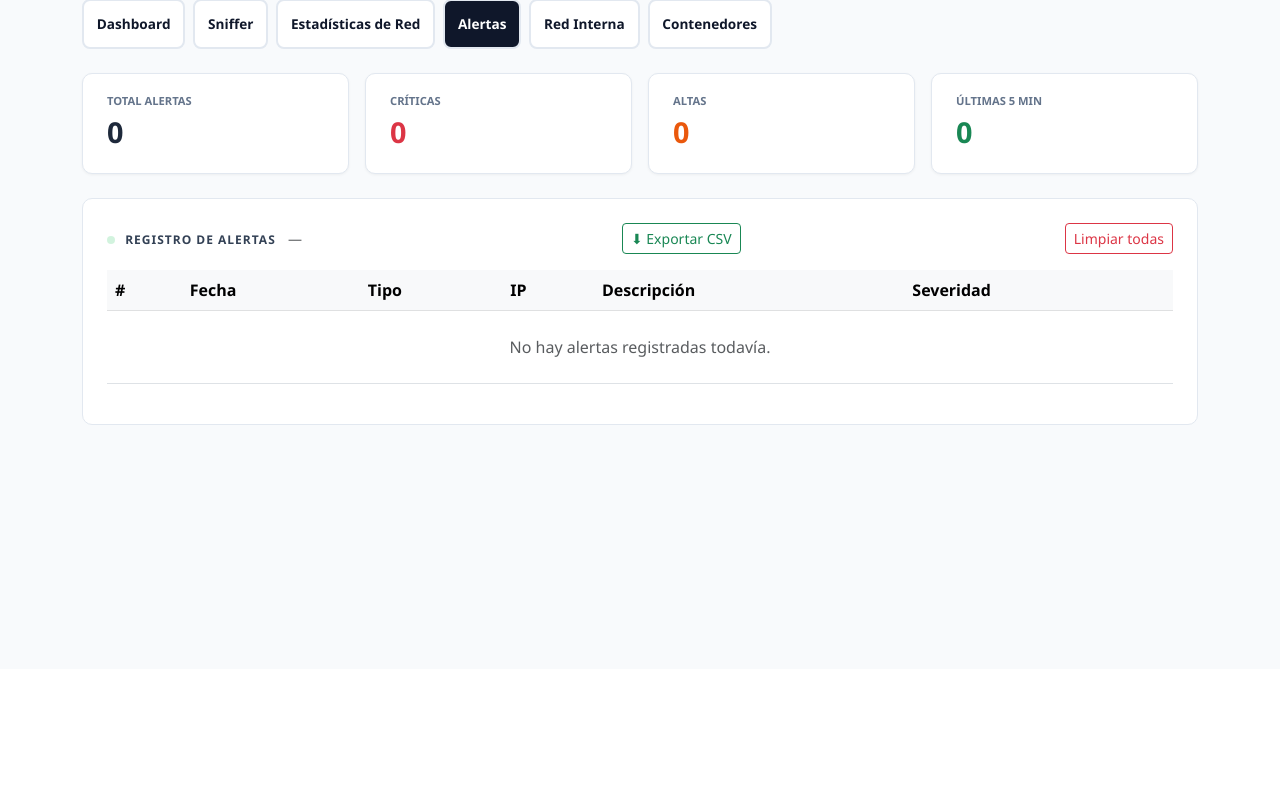
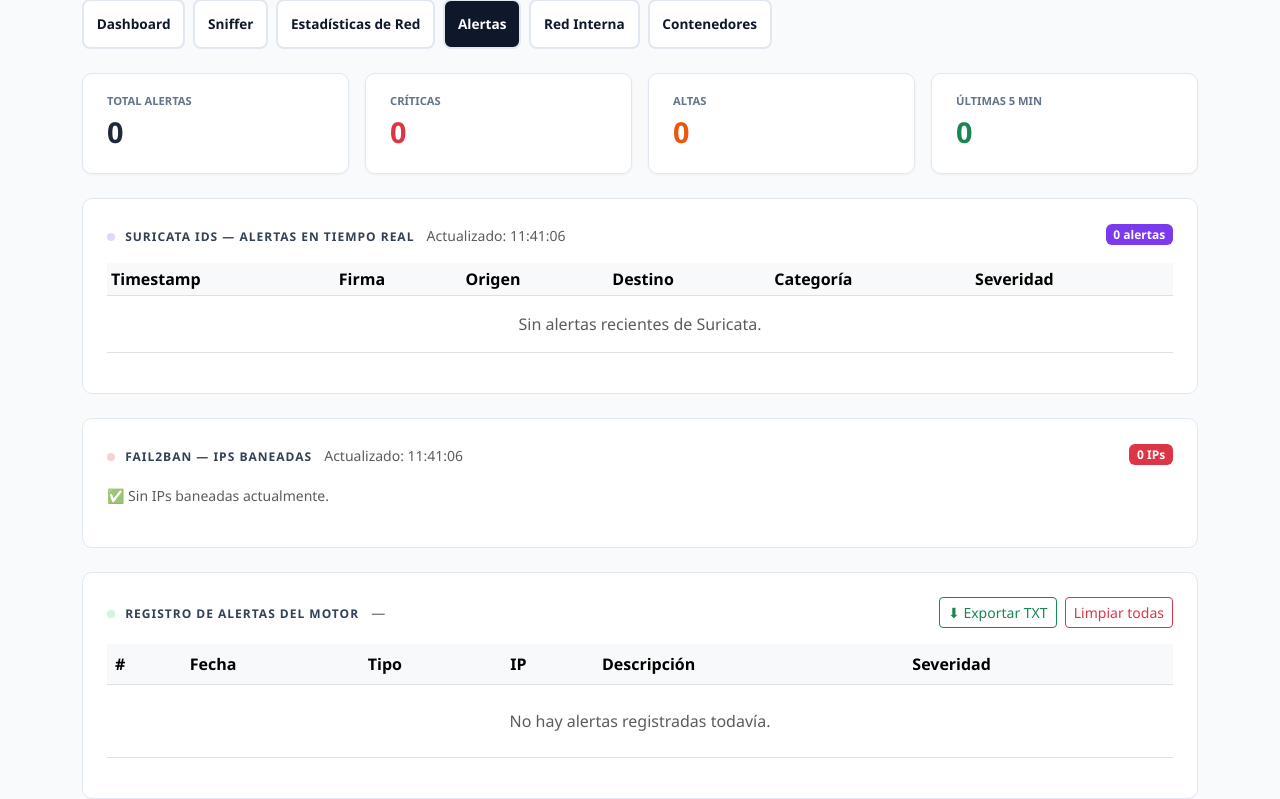
Before and after one commit to aanderdc/TFG_deCastro-Ander, a Flask app: page /alertas in a window 1280 px wide. Shown: the part 131-930 px from the top of the page. Before the commit the page ends 556 px from the top, so only its background shows below. Run offline with Flask 3, Linux system fonts and the light colour scheme; a user stored in the database is signed in; data that the repository does not hold is empty; some libraries are stand-ins or nearby versions.

Commit message:
Ultimos cambios en Alertas.html Suricata y fail2ban

```diff
--- a/dashboard/app.py
+++ b/dashboard/app.py
@@ -387,6 +387,7 @@ def get_ntopng_hosts():
 # --- DETECCIÓN DE TRÁFICO LATERAL ---
 # Rastrea la última línea procesada para no reprocesar todo el log cada ciclo
 _tshark_last_pos = 0
+_suricata_last_pos = 0
 
 def analizar_trafico_lateral(cursor):
     global _tshark_last_pos  # <-- AQUÍ, primera línea de la función
@@ -591,6 +592,82 @@ def detectar_ja3(cursor):
         pass
     except Exception as e:
         print(f'[JA3] Error: {e}')
+
+def detectar_suricata(cursor):
+    """
+    Lee el eve.json de Suricata y registra alertas en el motor del dashboard.
+    Solo procesa líneas nuevas desde la última posición leída.
+    """
+    global _suricata_last_pos
+    EVE_PATH = '/tshark_logs/../suricata/logs/eve.json'
+    # Ruta real montada en el contenedor
+    EVE_PATHS = [
+    '/suricata/logs/eve.json',
+]
+    eve_path = None
+    for p in EVE_PATHS:
+        if os.path.exists(p):
+            eve_path = p
+            break
+    if not eve_path:
+        return
+
+    try:
+        with open(eve_path, 'r', errors='replace') as f:
+            f.seek(_suricata_last_pos)
+            nuevas = f.readlines()
+            _suricata_last_pos = f.tell()
+    except FileNotFoundError:
+        return
+
+    # Mapeo severidad Suricata (1=crítica, 2=alta, 3=media) → dashboard
+    mapa_severidad = {1: 'CRITICA', 2: 'ALTA', 3: 'MEDIA'}
+
+    # Firmas que ignoramos (falsos positivos conocidos)
+    ignorar = {'duckdns', 'DYNAMIC_DNS', 'Spotify', 'Telegram'}
+
+    for line in nuevas:
+        line = line.strip()
+        if not line:
+            continue
+        try:
+            ev = json.loads(line)
+        except Exception:
+            continue
+
+        if ev.get('event_type') != 'alert':
+            continue
+
+        alerta = ev.get('alert', {})
+        signature = alerta.get('signature', '')
+
+        # Ignorar falsos positivos conocidos
+        if any(fp in signature for fp in ignorar):
+            continue
+
+        src_ip = ev.get('src_ip', '')
+        dst_ip = ev.get('dest_ip', '')
+        proto = ev.get('proto', '')
+        dst_port = ev.get('dest_port', '')
+        categoria = alerta.get('category', '')
+        severidad_num = alerta.get('severity', 3)
+        severidad = mapa_severidad.get(severidad_num, 'MEDIA')
+
+        # Enriquecer con MITRE si está disponible
+        mitre = ''
+        metadata = alerta.get('metadata', {})
+        tecnica = metadata.get('mitre_technique_name', [])
+        tactica = metadata.get('mitre_tactic_name', [])
+        if tecnica:
+            mitre = f" | MITRE: {tecnica[0].replace('_', ' ')}"
+
+        descripcion = (
+            f"[Suricata] {signature} | "
+            f"{src_ip} → {dst_ip}:{dst_port} ({proto}){mitre}"
+        )
+
+        registrar_alerta(cursor, 'SURICATA_IDS', src_ip, descripcion, severidad)
+
 # --- LOGGER DE FONDO ---
 def background_logger():
     ntopng_login()
@@ -627,6 +704,7 @@ def background_logger():
             detectar_beaconing(cursor)
             detectar_doh(cursor)
             detectar_ja3(cursor)
+            detectar_suricata(cursor)
             conn.commit()
 
 
@@ -754,14 +832,14 @@ def api_alertas_export_csv():
     ).fetchall()
     conn.close()
     output = io.StringIO()
-    writer = csv.writer(output)
+    writer = csv.writer(output, delimiter='\t')
     writer.writerow(['ID', 'Fecha', 'Tipo', 'IP', 'Descripcion', 'Severidad'])
     writer.writerows(rows)
     output.seek(0)
     return Response(
         output.getvalue(),
-        mimetype='text/csv',
-        headers={"Content-Disposition": "attachment; filename=alertas_siem.csv"}
+        mimetype='text/plain',
+        headers={"Content-Disposition": "attachment; filename=alertas_siem.txt"}
     )
 
 @app.route('/api/csrf-token')
@@ -1194,3 +1272,66 @@ if __name__ == '__main__':
     init_db()
     threading.Thread(target=background_logger, daemon=True).start()
     app.run(host='0.0.0.0', port=5000, debug=False)
+
+#ENDPOINT SURICATA
+@app.route('/api/suricata/alertas')
+@login_required
+def api_suricata_alertas():
+    EVE_PATH = '/suricata/logs/eve.json'
+    ignorar = {'duckdns', 'DYNAMIC_DNS', 'Spotify', 'Telegram'}
+    alertas = []
+    try:
+        with open(EVE_PATH, 'r', errors='replace') as f:
+            for line in f:
+                try:
+                    ev = json.loads(line)
+                    if ev.get('event_type') != 'alert':
+                        continue
+                    sig = ev.get('alert', {}).get('signature', '')
+                    if any(fp in sig for fp in ignorar):
+                        continue
+                    alertas.append({
+                        'timestamp': ev.get('timestamp', '')[:19].replace('T', ' '),
+                        'signature': sig,
+                        'src_ip': ev.get('src_ip', ''),
+                        'dst_ip': ev.get('dest_ip', ''),
+                        'dst_port': ev.get('dest_port', ''),
+                        'categoria': ev.get('alert', {}).get('category', ''),
+                        'severidad_num': ev.get('alert', {}).get('severity', 3),
+                    })
+                except:
+                    continue
+    except FileNotFoundError:
+        pass
+    alertas = alertas[-50:]
+    alertas.reverse()
+    return jsonify({'ok': True, 'alertas': alertas, 'total': len(alertas)})
+
+#ENDPOINT PARA FAIL2BAN
+@app.route('/api/fail2ban/bans')
+@login_required
+def api_fail2ban_bans():
+    import subprocess
+    try:
+        result = subprocess.run(
+            ['docker', 'exec', 'fail2ban', 'fail2ban-client', 'status'],
+            capture_output=True, text=True, timeout=5
+        )
+        jails = []
+        ips = []
+        for line in result.stdout.splitlines():
+            if 'Jail list:' in line:
+                jails = [j.strip() for j in line.split(':')[1].split(',') if j.strip()]
+        for jail in jails:
+            r2 = subprocess.run(
+                ['docker', 'exec', 'fail2ban', 'fail2ban-client', 'status', jail],
+                capture_output=True, text=True, timeout=5
+            )
+            for line in r2.stdout.splitlines():
+                if 'Banned IP list:' in line:
+                    banned = line.split(':')[1].strip()
+                    if banned:
+                        ips.extend(banned.split())
+        return jsonify({'ok': True, 'ips': ips, 'jails': jails, 'total_ips': len(ips)})
+    except Exception as e:
+        return jsonify({'ok': False, 'ips': [], 'jails': [], 'total_ips': 0, 'error': str(e)})
--- a/dashboard/templates/alertas.html
+++ b/dashboard/templates/alertas.html
@@ -59,6 +59,14 @@
       background: #e2e8f0;
       color: #475569;
     }
+    .badge-suricata {
+      font-size: 0.65rem;
+      padding: 3px 8px;
+      border-radius: 4px;
+      font-weight: 700;
+      background: #7c3aed;
+      color: white;
+    }
     .row-critica { border-left: 4px solid #dc2626; }
     .row-alta    { border-left: 4px solid #ea580c; }
     .row-media   { border-left: 4px solid #ca8a04; }
@@ -70,7 +78,40 @@
       margin-right: 6px;
       animation: blink 1.2s infinite;
     }
+    .suricata-dot {
+      display: inline-block;
+      width: 8px; height: 8px;
+      border-radius: 50%;
+      background: #7c3aed;
+      margin-right: 6px;
+      animation: blink 1.2s infinite;
+    }
+    .fail2ban-dot {
+      display: inline-block;
+      width: 8px; height: 8px;
+      border-radius: 50%;
+      background: #dc2626;
+      margin-right: 6px;
+      animation: blink 1.2s infinite;
+    }
     @keyframes blink { 0%,100%{opacity:1} 50%{opacity:0.2} }
+    .section-title {
+      font-size: 0.75rem;
+      font-weight: 800;
+      text-transform: uppercase;
+      letter-spacing: 1px;
+    }
+    .ip-ban-badge {
+      background: #fef2f2;
+      border: 1px solid #fecaca;
+      border-radius: 6px;
+      padding: 0.5rem 1rem;
+      font-size: 0.8rem;
+      font-weight: 600;
+      color: #dc2626;
+      display: inline-block;
+      margin: 3px;
+    }
   </style>
 </head>
 <body>
@@ -130,20 +171,65 @@
     </div>
   </div>
 
-  <!-- TABLA -->
+  <!-- SURICATA IDS -->
+  <div class="table-container">
+    <div class="d-flex justify-content-between align-items-center mb-3">
+      <div>
+        <span class="suricata-dot"></span>
+        <span class="section-title">Suricata IDS — Alertas en tiempo real</span>
+        <span class="text-muted small ms-2" id="suricata-refresh">—</span>
+      </div>
+      <span class="badge" style="background:#7c3aed;color:white;" id="suricata-count">0 alertas</span>
+    </div>
+    <div class="table-responsive">
+      <table class="table align-middle table-sm">
+        <thead class="table-light">
+          <tr>
+            <th>Timestamp</th>
+            <th>Firma</th>
+            <th>Origen</th>
+            <th>Destino</th>
+            <th>Categoría</th>
+            <th>Severidad</th>
+          </tr>
+        </thead>
+        <tbody id="suricata-tbody">
+          <tr><td colspan="6" class="text-center text-muted py-3">Cargando alertas de Suricata...</td></tr>
+        </tbody>
+      </table>
+    </div>
+  </div>
+
+  <!-- FAIL2BAN -->
+  <div class="table-container">
+    <div class="d-flex justify-content-between align-items-center mb-3">
+      <div>
+        <span class="fail2ban-dot"></span>
+        <span class="section-title">Fail2ban — IPs baneadas</span>
+        <span class="text-muted small ms-2" id="fail2ban-refresh">—</span>
+      </div>
+      <span class="badge bg-danger" id="fail2ban-count">0 IPs</span>
+    </div>
+    <div id="fail2ban-ips">
+      <span class="text-muted small">Cargando IPs baneadas...</span>
+    </div>
+    <div class="mt-3" id="fail2ban-jails"></div>
+  </div>
+
+  <!-- TABLA PRINCIPAL -->
   <div class="table-container">
     <div class="d-flex justify-content-between align-items-center mb-3">
       <div>
         <span class="live-dot"></span>
         <span class="fw-bold small text-uppercase" style="font-size:0.75rem;letter-spacing:1px;">
-          Registro de Alertas
+          Registro de Alertas del Motor
         </span>
         <span class="text-muted small ms-2" id="last-refresh">—</span>
       </div>
-      <a href="/api/alertas/export/csv" class="btn btn-sm btn-outline-success me-1">⬇ Exportar CSV</a>
-      <button onclick="limpiarAlertas()" class="btn btn-sm btn-outline-danger">
-        Limpiar todas
-      </button>
+      <div>
+        <a href="/api/alertas/export/csv" class="btn btn-sm btn-outline-success me-1">⬇ Exportar TXT</a>
+        <button onclick="limpiarAlertas()" class="btn btn-sm btn-outline-danger">Limpiar todas</button>
+      </div>
     </div>
 
     <div class="table-responsive">
@@ -185,20 +271,18 @@
 </div>
 
 <script>
+  // --- Motor de alertas ---
   async function refreshAlertas() {
     try {
       const r = await fetch('/api/alertas?n=100');
       const d = await r.json();
       if (!d.ok) return;
-
       document.getElementById('stat-recientes').textContent = d.no_leidas;
-
       const tbody = document.getElementById('alertas-tbody');
       if (d.alertas.length === 0) {
         tbody.innerHTML = '<tr><td colspan="6" class="text-center text-muted py-4">No hay alertas registradas todavía.</td></tr>';
         return;
       }
-
       tbody.innerHTML = d.alertas.map(a => {
         const sev = a.severidad.toLowerCase();
         const badgeClass = sev === 'critica' ? 'badge-critica'
@@ -214,10 +298,65 @@
           <td><span class="badge ${badgeClass}">${a.severidad}</span></td>
         </tr>`;
       }).join('');
-
       document.getElementById('last-refresh').textContent =
         'Actualizado: ' + new Date().toLocaleTimeString('es-ES');
     } catch(e) { console.error(e); }
+  }
+
+  // --- Suricata ---
+  async function refreshSuricata() {
+    try {
+      const r = await fetch('/api/suricata/alertas');
+      const d = await r.json();
+      const tbody = document.getElementById('suricata-tbody');
+      document.getElementById('suricata-count').textContent = d.total + ' alertas';
+      if (!d.alertas || d.alertas.length === 0) {
+        tbody.innerHTML = '<tr><td colspan="6" class="text-center text-muted py-3">Sin alertas recientes de Suricata.</td></tr>';
+      } else {
+        const mapa = {1:'badge-critica', 2:'badge-alta', 3:'badge-media'};
+        tbody.innerHTML = d.alertas.map(a => `
+          <tr class="row-${a.severidad_num <= 1 ? 'critica' : a.severidad_num == 2 ? 'alta' : 'media'}">
+            <td class="small text-muted">${a.timestamp}</td>
+            <td class="small">${a.signature}</td>
+            <td class="small fw-bold">${a.src_ip}</td>
+            <td class="small">${a.dst_ip}:${a.dst_port}</td>
+            <td class="small">${a.categoria}</td>
+            <td><span class="badge ${mapa[a.severidad_num] || 'badge-media'}">${a.severidad_num == 1 ? 'CRÍTICA' : a.severidad_num == 2 ? 'ALTA' : 'MEDIA'}</span></td>
+          </tr>`).join('');
+      }
+      document.getElementById('suricata-refresh').textContent =
+        'Actualizado: ' + new Date().toLocaleTimeString('es-ES');
+    } catch(e) {
+      document.getElementById('suricata-tbody').innerHTML =
+        '<tr><td colspan="6" class="text-center text-muted py-3">Suricata no disponible.</td></tr>';
+    }
+  }
+
+  // --- Fail2ban ---
+  async function refreshFail2ban() {
+    try {
+      const r = await fetch('/api/fail2ban/bans');
+      const d = await r.json();
+      document.getElementById('fail2ban-count').textContent = d.total_ips + ' IPs';
+      const container = document.getElementById('fail2ban-ips');
+      if (!d.ips || d.ips.length === 0) {
+        container.innerHTML = '<span class="text-muted small">✅ Sin IPs baneadas actualmente.</span>';
+      } else {
+        container.innerHTML = d.ips.map(ip =>
+          `<span class="ip-ban-badge">🚫 ${ip}</span>`
+        ).join('');
+      }
+      const jailsDiv = document.getElementById('fail2ban-jails');
+      if (d.jails && d.jails.length > 0) {
+        jailsDiv.innerHTML = '<div class="small text-muted mt-2">Jails activos: ' +
+          d.jails.map(j => `<span class="badge bg-secondary ms-1">${j}</span>`).join('') + '</div>';
+      }
+      document.getElementById('fail2ban-refresh').textContent =
+        'Actualizado: ' + new Date().toLocaleTimeString('es-ES');
+    } catch(e) {
+      document.getElementById('fail2ban-ips').innerHTML =
+        '<span class="text-muted small">Fail2ban no disponible.</span>';
+    }
   }
 
   async function limpiarAlertas() {
@@ -228,7 +367,11 @@
   }
 
   refreshAlertas();
+  refreshSuricata();
+  refreshFail2ban();
   setInterval(refreshAlertas, 15000);
+  setInterval(refreshSuricata, 30000);
+  setInterval(refreshFail2ban, 30000);
 </script>
 
 </body>
--- a/pihole/docker-compose.yml
+++ b/pihole/docker-compose.yml
@@ -127,6 +127,7 @@ services:
       - ../dashboard:/app
       - ./tshark_logs:/tshark_logs
       - ./tshark_logs:/app/tshark_logs
+      - ./suricata/logs:/suricata/logs
     environment:
       - DOCKER_HOST=tcp://127.0.0.1:2375
     working_dir: /app
```
Also changed, not shown: 1 other file.
